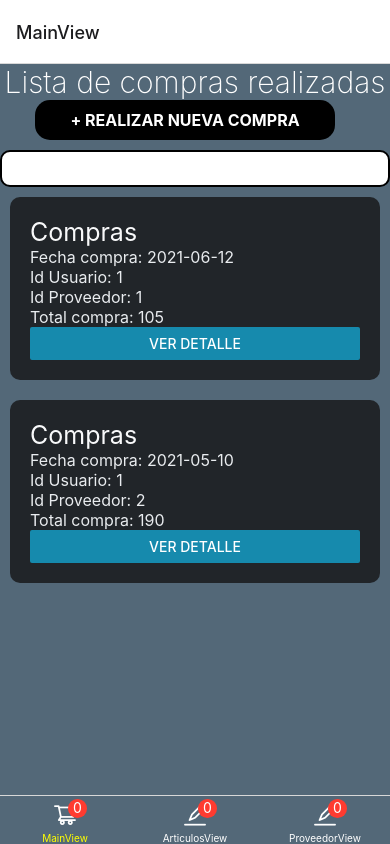
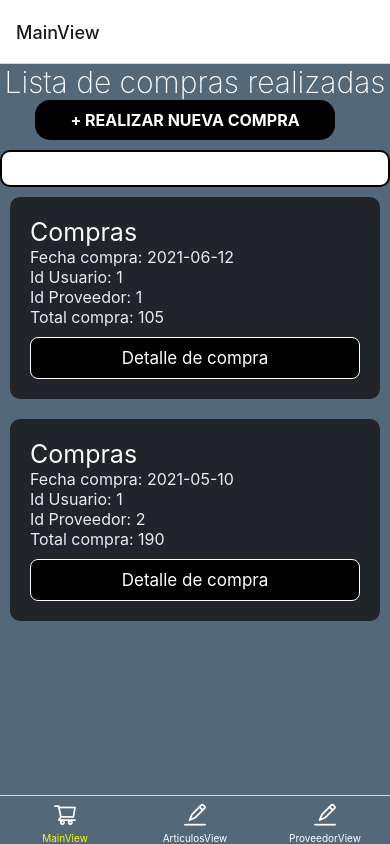
Before and after one commit to FranciscoRodriguez44/Repositorio-Nuevo, a React Native app: screen /BottomTab in a window 390 px wide. Built offline with nearby package versions, Linux system fonts and the light colour scheme.

Commit message:
Cambios de diseno

```diff
--- a/components/utility/CardArticulos.js
+++ b/components/utility/CardArticulos.js
@@ -1,4 +1,4 @@
-import { StyleSheet, TouchableOpacity, Text, View} from "react-native";
+import { StyleSheet, TouchableOpacity, Text, View } from "react-native";
 import Flatbutton2 from "../../button/button2";
 
 
@@ -19,9 +19,9 @@ const CardArticulo = (props) => {
 					props.selecct ? props.GuardarArticulo(props.data.idarticulo, props.data.nombrearticulo) : false
 				}}
 
-				   style = {styles.button} >
+				style={styles.Button} >
 				{
-						   props.selecct ? <Text style = {styles.ButtonText}>ADD</Text> : <Text style = {styles.ButtonText}>Ver Detalle</Text>
+					props.selecct ? <Text style={styles.ButtonText}>ADD</Text> : <Text style={styles.ButtonText}>Ver Detalle</Text>
 				}
 			</TouchableOpacity>
 
@@ -36,9 +36,8 @@ export { CardArticulo };
 const styles = StyleSheet.create({
 	CardStyle: {
 		backgroundColor: "#212529",
-		// height: "20%",
 		padding: 20,
-		margin: 15,
+		margin: 10,
 		borderRadius: 10
 	},
 	Title: {
@@ -47,20 +46,18 @@ const styles = StyleSheet.create({
 	},
 	Atribute: {
 		color: "#e9ecef",
-		fontSize: 16,
+		fontSize: 18,
 	},
-	Resumen: {
-		color: "#e9ecef",
-		fontSize: 12,
-	},button: {
-		alignItems: 'center',
-		justifyContent: 'center',
-		paddingVertical: 12,
-		paddingHorizontal: 32,
-		borderRadius: 4,
-		elevation: 3,
+	Button: {
+		marginTop: 10,
+		paddingTop: 10,
+		paddingBottom: 10,
 		backgroundColor: 'black',
-	  },ButtonText: {
+		borderRadius: 8,
+		borderWidth: 1,
+		borderColor: 'white'
+	},
+	ButtonText: {
 		color: 'white',
 		textAlign: 'center',
 		fontSize: 17
--- a/components/utility/CardCompra.js
+++ b/components/utility/CardCompra.js
@@ -1,4 +1,5 @@
 import { StyleSheet, Button, Text, View} from "react-native";
+import { TouchableOpacity } from "react-native-web";
 
 
 
@@ -10,13 +11,14 @@ const CardCompra = (props) => {
             <Text style={styles.Atribute}>Id Usuario: {props.data.idusuario} </Text>
             <Text style={styles.Atribute}>Id Proveedor: {props.data.idproveedor} </Text>
 			<Text style={styles.Atribute}>Total compra: {props.data.totalcompra} </Text>
-			<Button
-				title="Ver Detalle"
+			<TouchableOpacity
 				color="#168aad"
 				onPress={() => {
 					props.CargarDetalle(props.data);
-				}}
-			></Button>
+				}} style={styles.Button}
+			>
+				<Text style={styles.ButtonText}>Detalle de compra</Text>
+			</TouchableOpacity>
 
 
 
@@ -44,14 +46,19 @@ const styles = StyleSheet.create({
 	Resumen: {
 		color: "#e9ecef",
 		fontSize: 12,
-	},button: {
-		alignItems: 'center',
-		justifyContent: 'center',
-		paddingVertical: 12,
-		paddingHorizontal: 32,
-		borderRadius: 4,
-		elevation: 3,
+	},	Button: {
+		marginTop: 10,
+		paddingTop: 10,
+		paddingBottom: 10,
 		backgroundColor: 'black',
-	  },
+		borderRadius: 8,
+		borderWidth: 1,
+		borderColor: 'white'
+	},
+	ButtonText: {
+		color: 'white',
+		textAlign: 'center',
+		fontSize: 17
+	}
 
 });
--- a/components/utility/CardProveedores.js
+++ b/components/utility/CardProveedores.js
@@ -32,20 +32,18 @@ export { CardProveedores };
 
 const styles = StyleSheet.create({
 	CardStyle: {
-		flex: 4,
 		backgroundColor: "#212529",
-		// height: "20%",
 		padding: 20,
-		margin: 15,
-		borderRadius: 10,
+		margin: 10,
+		borderRadius: 10
 	},
 	Title: {
 		color: "#f8f9fa",
-		fontSize: 32,
+		fontSize: 25,
 	},
 	Atribute: {
 		color: "#e9ecef",
-		fontSize: 20,
+		fontSize: 18,
 	}, Button: {
 		marginTop: 10,
 		paddingTop: 10,
--- a/components/view/ArticulosView.js
+++ b/components/view/ArticulosView.js
@@ -39,7 +39,7 @@ class ArticulosView extends React.Component {
 			// <View style={{ flex: 5 }}>
 			<ScrollView style={styles.Container}>
 				<Text style={{ color: "white", alignSelf: 'center', fontSize: 30, fontWeight: 150 }}>Lista de articulos</Text>
-				<Flatbutton text='Nuevo Articulo' onPress={() =>
+				<Flatbutton text='+Ingresar Nuevo Articulo' onPress={() =>
 					this.props.navigation.navigate("FrmArticulo", {
 						CargarArticulos: this.CargarArticulos
 					})} />
@@ -81,10 +81,10 @@ const styles = StyleSheet.create({
 	}, InputStyle: {
 		color: "white",
 		backgroundColor: "white",
-		marginTop: 25,
 		padding: 8,
 		borderWidth: 2,
 		borderRadius: 10,
+		marginTop: 10
 	}
 
 }
--- a/components/view/BottomTab.js
+++ b/components/view/BottomTab.js
@@ -24,7 +24,6 @@ const Tab = createBottomTabNavigator();
         }}>
         <Tab.Screen name="MainView" component={MainView}
         options={{
-           tabBarBadge:0,
           tabBarIcon:()=>{
             return <AntDesign name="shoppingcart" size={25} color="white"/>
           }}
@@ -32,7 +31,6 @@ const Tab = createBottomTabNavigator();
         }/>
           <Tab.Screen name="ArticulosView" component={ArticulosView}
           options={{
-            tabBarBadge:0,
           tabBarIcon:()=>{
             return <AntDesign name="edit" size={25} color="white"/>
           }}
@@ -40,7 +38,6 @@ const Tab = createBottomTabNavigator();
         }/>
            <Tab.Screen name="ProveedorView" component={ProveedorView}
           options={{
-            tabBarBadge:0,
           tabBarIcon:()=>{
             return <AntDesign name="edit" size={25} color="white"/>
           }}
--- a/components/view/ProveedorView.js
+++ b/components/view/ProveedorView.js
@@ -39,7 +39,7 @@ class ProveedorView extends React.Component {
 
             <ScrollView style={styles.container}>
                 <Text style={{ color: "white", alignSelf: 'center', fontSize: 30, fontWeight: 150 }}>Lista de proveedores</Text>
-                <Flatbutton text='Nuevo Proveedor' onPress={() =>
+                <Flatbutton text='+Ingresar Nuevo Proveedor' onPress={() =>
                     this.props.navigation.navigate("FrmProveedor", {
                         CargarProveedores: this.CargarProveedores
                     })} />
@@ -76,11 +76,10 @@ const styles = StyleSheet.create({
     }, InputStyle: {
 		color: "white",
 		backgroundColor: "white",
-        marginTop: 25,
 		padding: 8,
 		borderWidth: 2,
 		borderRadius: 10,
+		marginTop: 10
 	}
-
 }
 );
```
Lines whose indentation alone changed are shown as unchanged.
